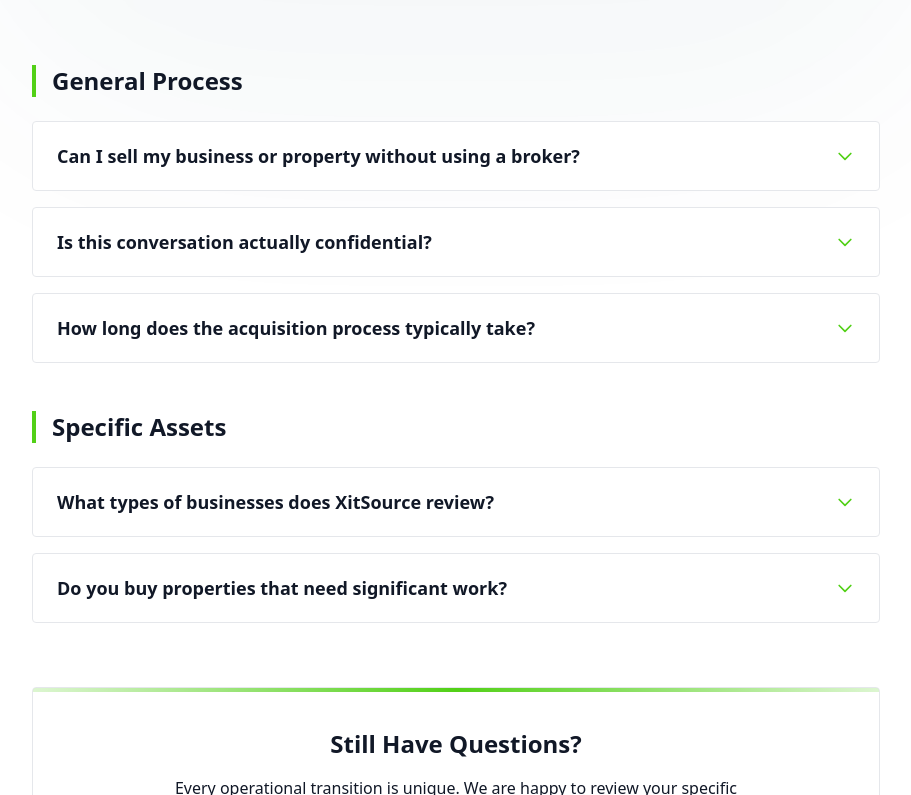
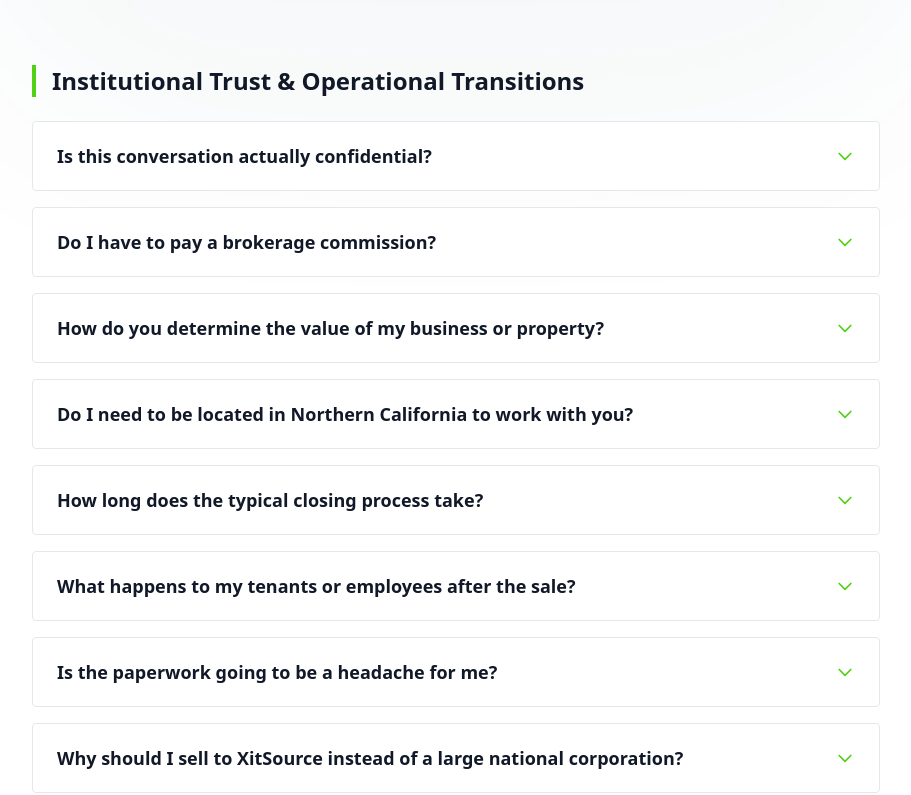
Before and after one commit to growthtoolbox/xitsource-prod, a Next.js app: page /faq in a window 1280 px wide. Shown: the part 365-1160 px from the top of the page, without its empty margins (184-1095 px from the left). Built offline with nearby package versions, Linux system fonts and the light colour scheme.

Commit message:
feat: deploy Institutional Trust FAQ with AI-ready JSON-LD schema across QuickFAQ and /faq routes

```diff
--- a/src/app/faq/page.tsx
+++ b/src/app/faq/page.tsx
@@ -5,32 +5,47 @@
 
 const faqData = [
   {
-    category: "General Process",
+    category: "Institutional Trust & Operational Transitions",
     questions: [
       {
-        q: "Can I sell my business or property without using a broker?",
-        a: "Yes. XitSource works directly with owners to facilitate private, off-market transactions. This allows for a more confidential process and eliminates the standard 6-10% brokerage commission."
+        q: "Is this conversation actually confidential?",
+        a: "Absolutely. We understand that your employees, tenants, and competitors don't need to know about a potential transition until the deal is done. Discretion is our first priority."
       },
       {
-        q: "Is this conversation actually confidential?",
-        a: "Absolutely. We prioritize discretion above all else. Initial conversations are strictly between the partners and the owner, ensuring your employees, tenants, and competitors remain unaware of the potential transition."
+        q: "Do I have to pay a brokerage commission?",
+        a: "No. We are direct principals, not brokers. Because you are selling directly to us, you eliminate the standard 6–10% commission, putting more of your hard-earned equity in your pocket."
       },
       {
-        q: "How long does the acquisition process typically take?",
-        a: "Because we are a direct partnership rather than a large corporate committee, we move quickly. A typical timeline from initial conversation to closing ranges from 30 to 90 days, depending on the complexity of the asset."
-      }
-    ]
-  },
-  {
-    category: "Specific Assets",
-    questions: [
-      {
-        q: "What types of businesses does XitSource review?",
-        a: "Our focus is on cash-flowing, owner-operated businesses in Northern California, including laundromats, storage facilities, and mobile home communities. We also look for residential portfolios and raw land with development potential."
+        q: "How do you determine the value of my business or property?",
+        a: "We use modern data analytics and AI-assisted market oversight to provide a fair, transparent valuation based on current market performance and the unique foundation you’ve built."
       },
       {
-        q: "Do you buy properties that need significant work?",
-        a: "Yes. We specialize in identifying value-add opportunities. Whether the asset requires physical renovations or operational stabilization, we are equipped to handle the transition."
+        q: "Do I need to be located in Northern California to work with you?",
+        a: "No. While our roots are in NorCal, we partner with owners across the U.S. Our digital systems allow us to handle the entire process remotely and respectfully, regardless of geography."
+      },
+      {
+        q: "How long does the typical closing process take?",
+        a: "Because we are a private partnership and not a corporate committee, we move quickly. A typical closing ranges from 30 to 90 days, depending on the complexity of the asset."
+      },
+      {
+        q: "What happens to my tenants or employees after the sale?",
+        a: "We view ourselves as stewards of your legacy. Our goal is operational stability. we work to ensure a seamless transition that protects the reputation you’ve built in your community."
+      },
+      {
+        q: "Is the paperwork going to be a headache for me?",
+        a: "Not at all. We use secure tools like DocuSign so you can review and sign everything from the comfort of your home. We handle the heavy lifting of the due diligence process."
+      },
+      {
+        q: "Why should I sell to XitSource instead of a large national corporation?",
+        a: "Large firms often treat owners like a number on a spreadsheet. We offer the same institutional closing power but with a personal, one-on-one partnership that respects your life's work."
+      },
+      {
+        q: "Will you require me to make expensive repairs before the sale?",
+        a: "We typically buy assets in 'as-is' condition. Our team is equipped to handle infrastructure stabilization and deferred maintenance, allowing you to walk away without the stress of a renovation."
+      },
+      {
+        q: "What information do I need to provide for an initial offer?",
+        a: "Initially, very little. A brief conversation and a few high-level financial points are usually enough for us to determine if there is a fit and provide a ballpark valuation."
       }
     ]
   }
--- a/src/components/QuickFAQ.tsx
+++ b/src/components/QuickFAQ.tsx
@@ -5,18 +5,44 @@
 
 const quickFaqData = [
   {
-    q: "Can I sell my business or property without using a broker?",
-    a: "Yes. XitSource works directly with owners to facilitate private, off-market transactions. This allows for a more confidential process and eliminates the standard 6-10% brokerage commission."
+    q: "Is this conversation actually confidential?",
+    a: "Absolutely. We understand that your employees, tenants, and competitors don't need to know about a potential transition until the deal is done. Discretion is our first priority."
   },
   {
-    q: "Is this conversation actually confidential?",
-    a: "Absolutely. We prioritize discretion above all else. Initial conversations are strictly between the partners and the owner, ensuring your employees, tenants, and competitors remain unaware of the potential transition."
+    q: "Do I have to pay a brokerage commission?",
+    a: "No. We are direct principals, not brokers. Because you are selling directly to us, you eliminate the standard 6–10% commission, putting more of your hard-earned equity in your pocket."
   },
   {
-    q: "How long does the acquisition process typically take?",
-    a: "Because we are a direct partnership rather than a large corporate committee, we move quickly. A typical timeline from initial conversation to closing ranges from 30 to 90 days, depending on the complexity of the asset."
+    q: "How do you determine the value of my business or property?",
+    a: "We use modern data analytics and AI-assisted market oversight to provide a fair, transparent valuation based on current market performance and the unique foundation you’ve built."
+  },
+  {
+    q: "Do I need to be located in Northern California to work with you?",
+    a: "No. While our roots are in NorCal, we partner with owners across the U.S. Our digital systems allow us to handle the entire process remotely and respectfully, regardless of geography."
+  },
+  {
+    q: "How long does the typical closing process take?",
+    a: "Because we are a private partnership and not a corporate committee, we move quickly. A typical closing ranges from 30 to 90 days, depending on the complexity of the asset."
+  },
+  {
+    q: "What happens to my tenants or employees after the sale?",
+    a: "We view ourselves as stewards of your legacy. Our goal is operational stability. we work to ensure a seamless transition that protects the reputation you’ve built in your community."
   }
 ];
+
+// Generate FAQ Schema for Google
+const faqSchema = {
+  "@context": "https://schema.org",
+  "@type": "FAQPage",
+  "mainEntity": quickFaqData.map(item => ({
+    "@type": "Question",
+    "name": item.q,
+    "acceptedAnswer": {
+      "@type": "Answer",
+      "text": item.a
+    }
+  }))
+};
 
 export default function QuickFAQ() {
   const [openIndex, setOpenIndex] = useState<number | null>(null);
@@ -31,6 +57,12 @@
 
   return (
     <section className="container mx-auto px-6 py-24 border-t border-gray-200/50">
+      <head>
+        <script
+          type="application/ld+json"
+          dangerouslySetInnerHTML={{ __html: JSON.stringify(faqSchema) }}
+        />
+      </head>
       <div className="max-w-4xl mx-auto">
         <div className="text-center mb-12">
           <h2 className="text-3xl font-bold text-[#111827] mb-4">Frequently Asked Questions</h2>
```
